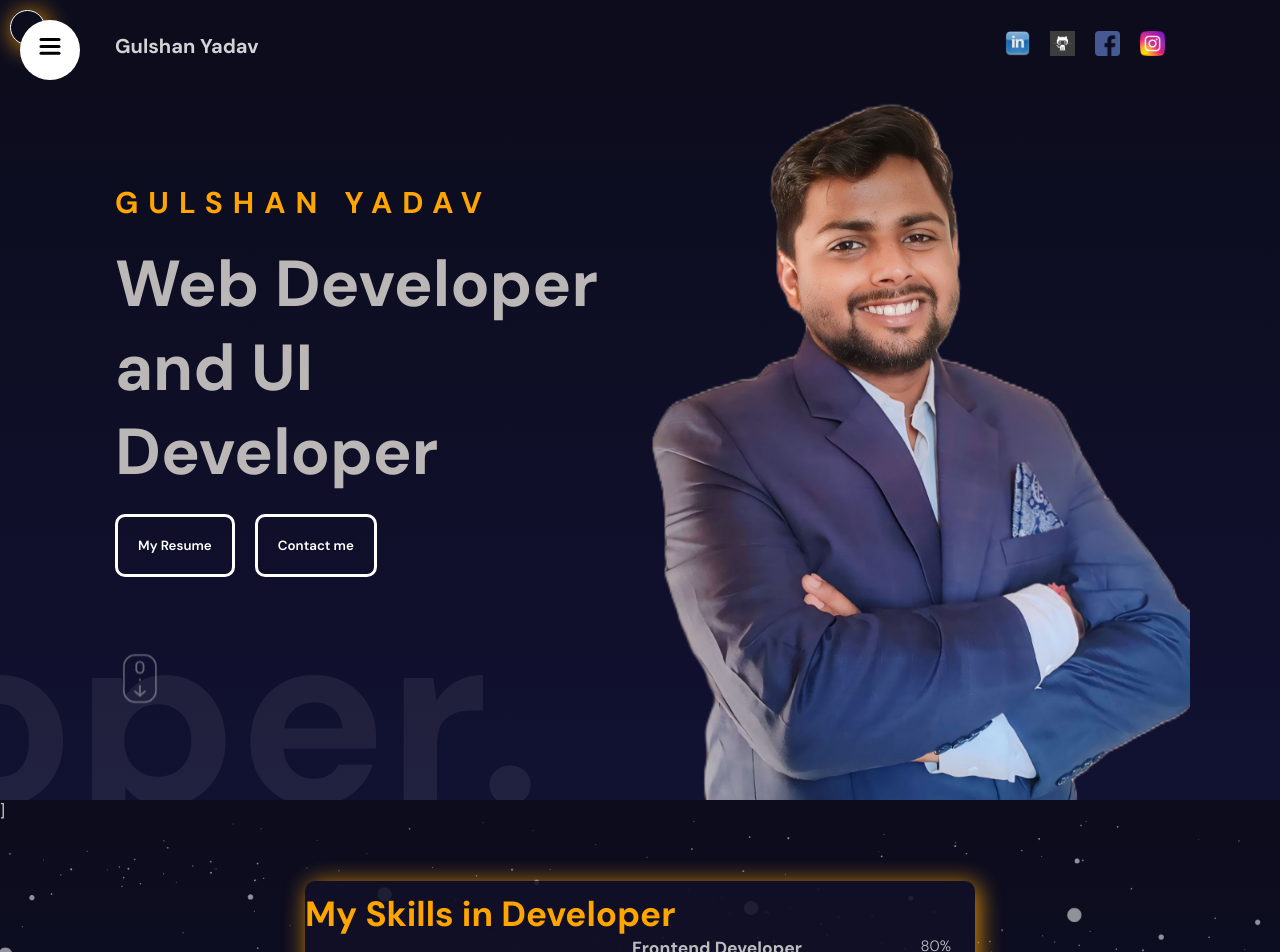
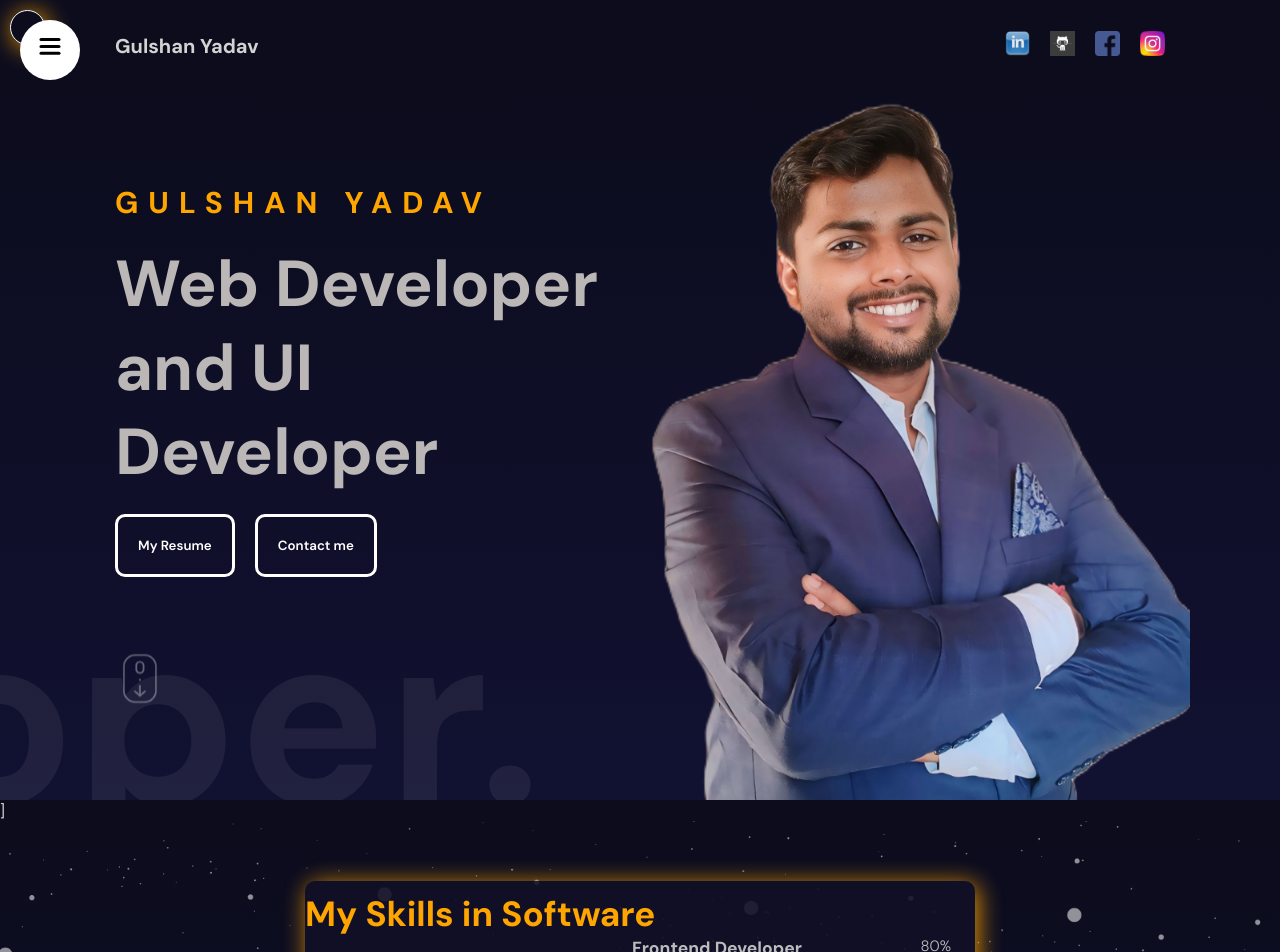
Before and after one commit to gulshan8383/complete-portfolio, a React (Create React App) app: page / in a window 1280 px wide. Shown: the top 952 px of the page. Built offline with nearby package versions, Linux system fonts and the light colour scheme.

Commit message:
Update Skill.jsx

```diff
--- a/src/components/skillbar/Skill.jsx
+++ b/src/components/skillbar/Skill.jsx
@@ -5,11 +5,11 @@ import {motion} from "framer-motion";
 const Skill = () => {
     return (
         <section className='skill-container section' id='about'>
-            <h1 className='h1'>My Skills in Developer</h1>
+            <h1 className='h1'>My Skills in Software</h1>
             <div className="about_data grid">
                 <div className="about_info" >
                     <p className="about_desc">
-                        Gulshan Kumar | MERN Stack Developer <br/>
+                       <p className=""> Gulshan Kumar | MERN Stack Developer </p><br/>
                         I am a proficient MERN Stack Developer with expertise in MongoDB, Express.js, React.js, and Node.js.
                         I specialize in building dynamic, responsive web applications. My passion for coding and attention to
                         detail ensures the delivery of robust, scalable solutions tailored to meet client needs. </p>
```
